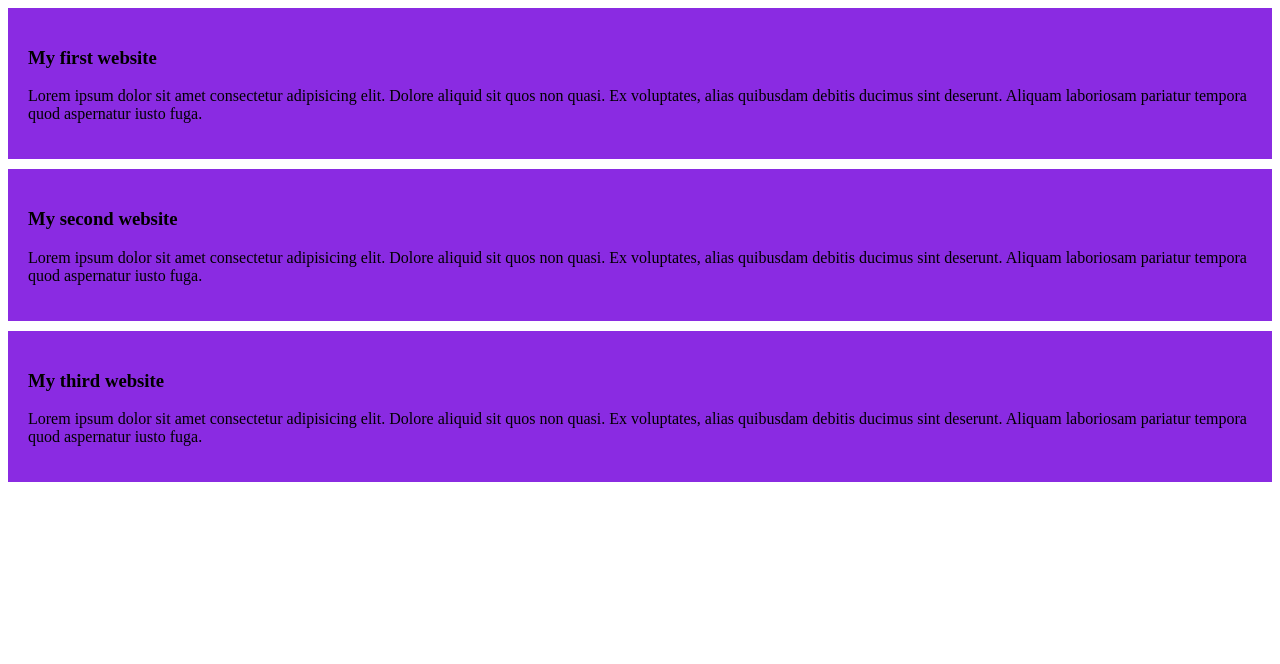
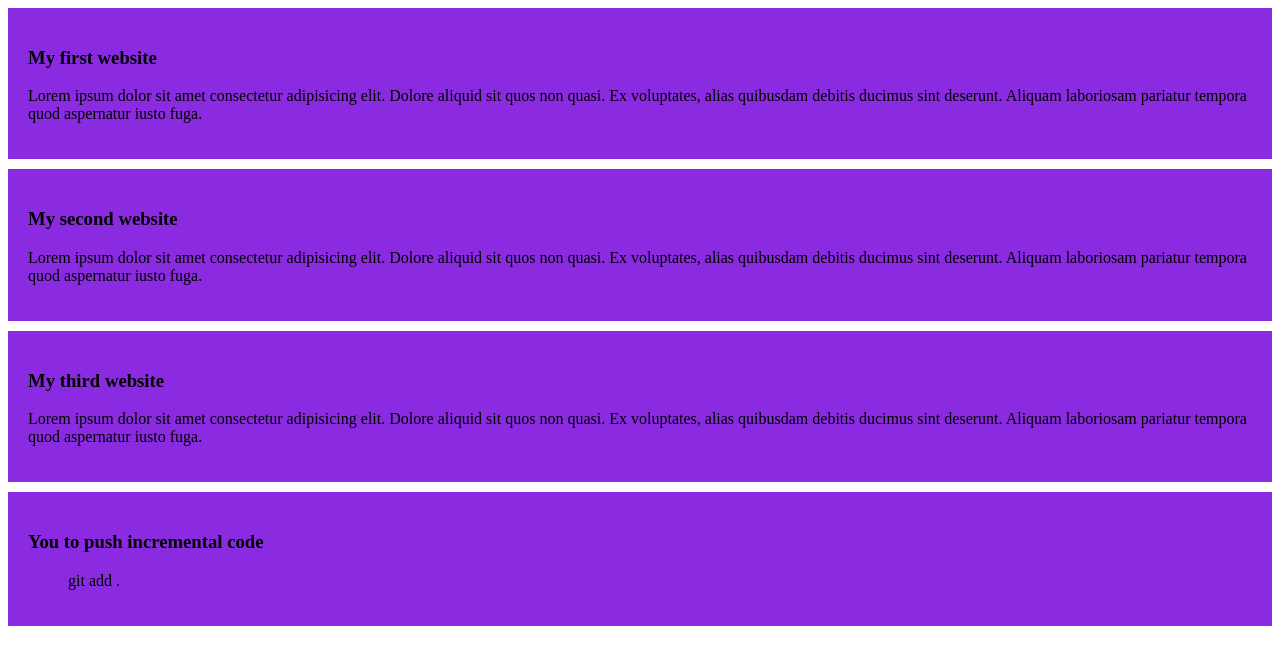
Before and after one commit to AnuraktaChowdhury/my-simple-website, a plain HTML site: page index.html in a window 1280 px wide. Drawn offline with Linux system fonts and the light colour scheme.

Commit message:
updated code2

```diff
--- a/index.html
+++ b/index.html
@@ -33,6 +33,10 @@
             fuga.
         </p>
     </div>
+    <div>
+        <h3>You to push incremental code </h3>
+        <ul>git add .</ul>
+    </div>
 </body>
 
 </html>
```
